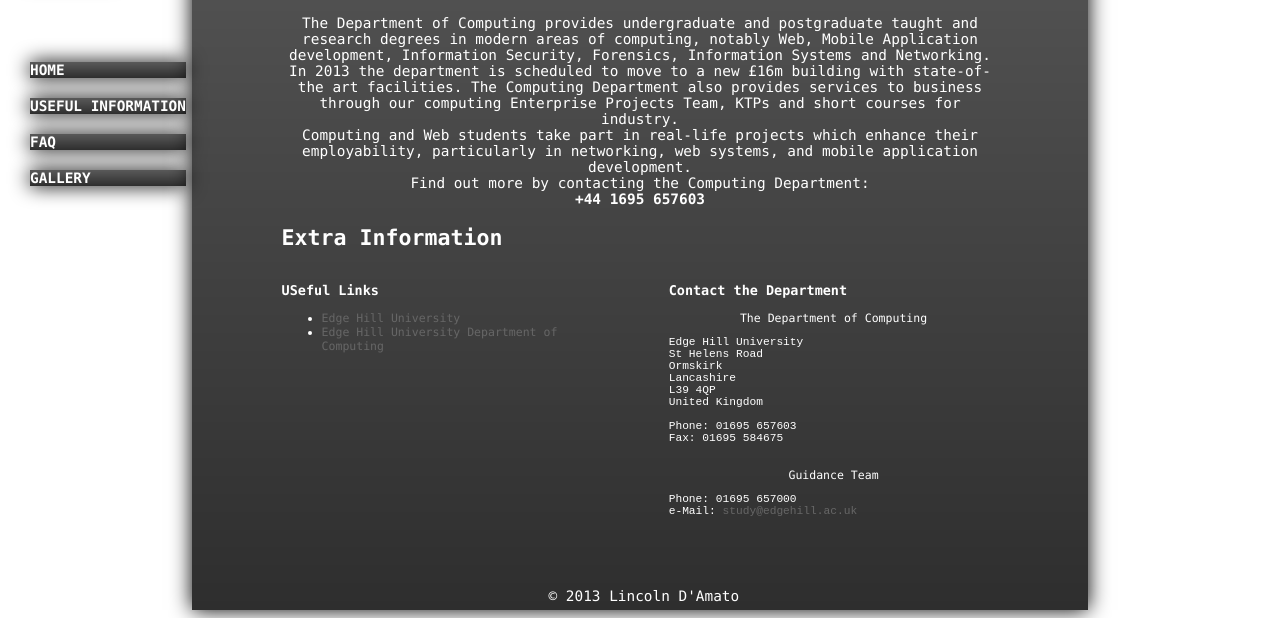
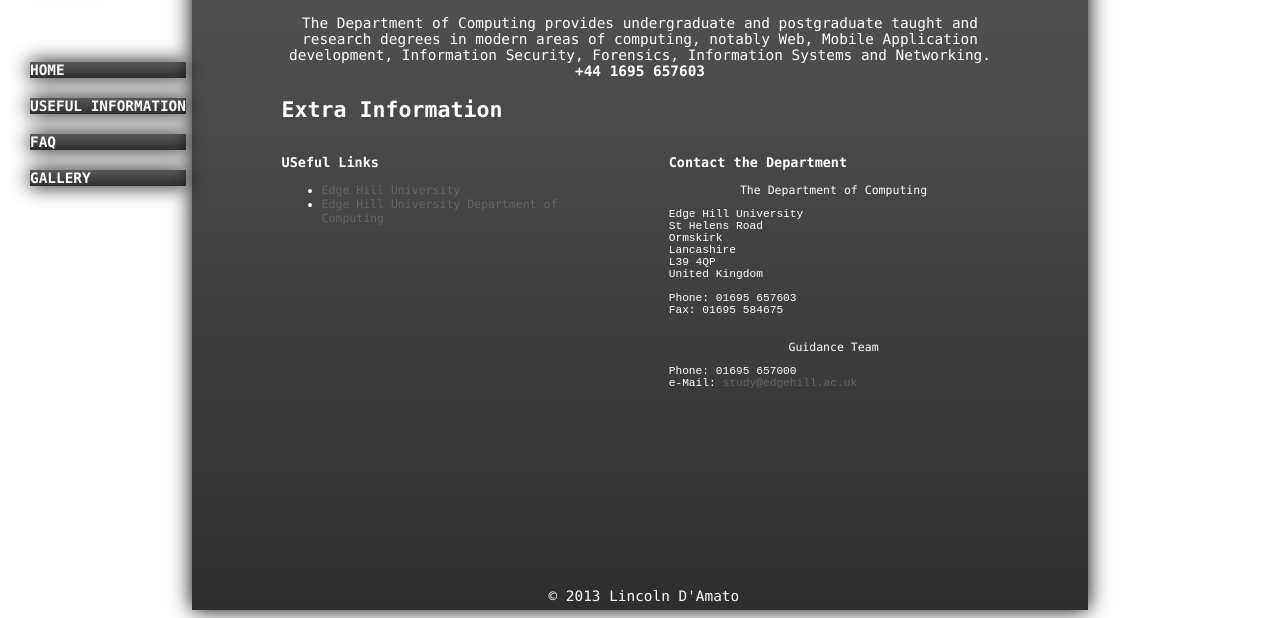
Before and after one commit to lincolndamato/strawberryfields, a plain HTML site: page index.html in a window 1280 px wide. Shown: the part 182-800 px from the top of the page. Drawn offline with Linux system fonts and the light colour scheme.

Commit message:
Update index.html

```diff
--- a/index.html
+++ b/index.html
@@ -49,12 +49,6 @@
 
                 	<p>The Department of Computing provides undergraduate and postgraduate taught and research degrees in modern areas of computing, notably Web, Mobile Application development, Information Security, Forensics, Information Systems and Networking.</p>
 
-					<p>In 2013 the department is scheduled to move to a new £16m building with state-of-the art facilities. The Computing Department also provides services to business through our computing Enterprise Projects Team, KTPs and short courses for	industry. </p>
-
-					<p>Computing and Web students take part in real-life projects which enhance their employability, particularly in networking, web systems, and mobile application development.</p>
-
-					<p>Find out more by contacting the Computing Department:
-</p>
 
 					<p><strong>+44 1695 657603</strong></p>
 
```
